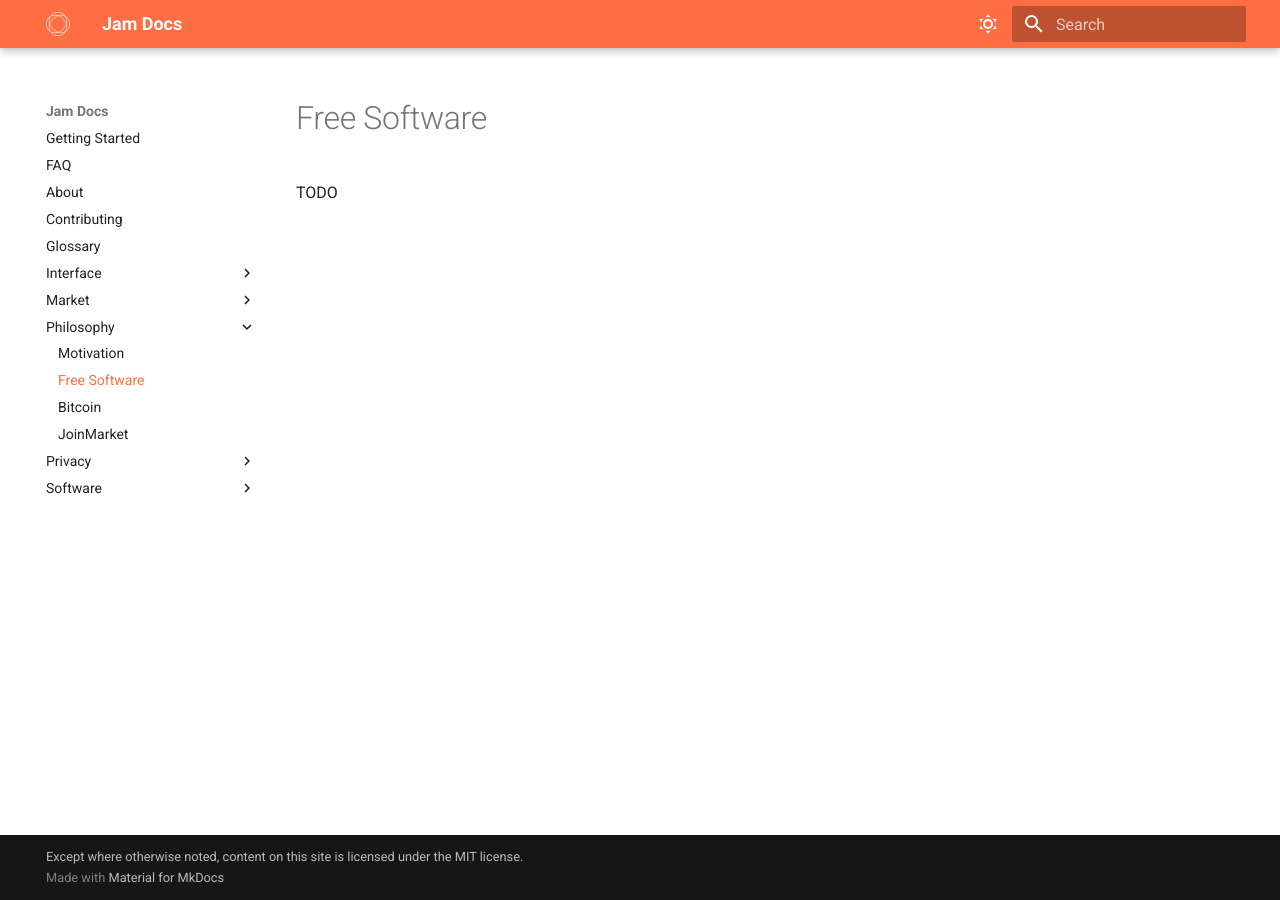
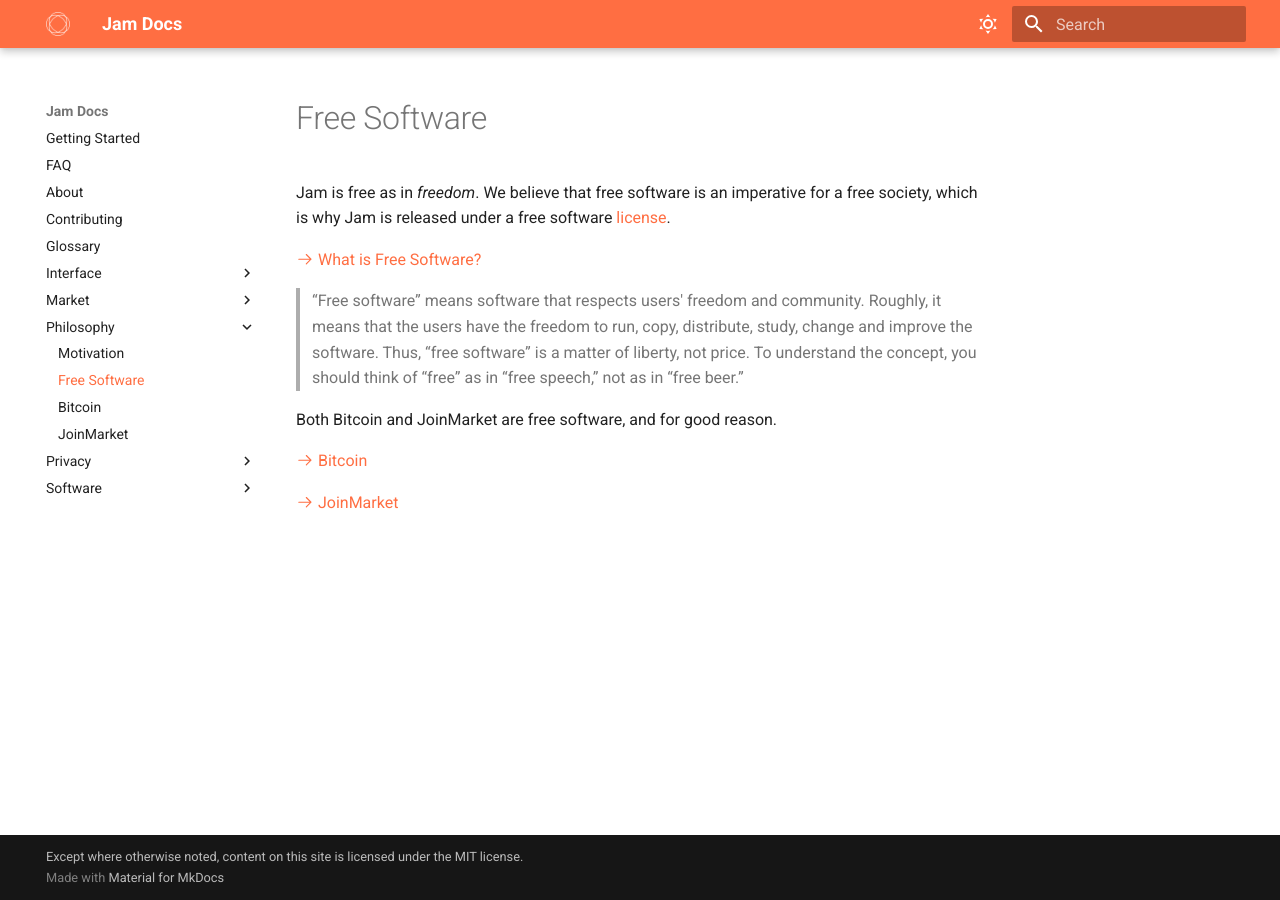
Before and after one commit to joinmarket-webui/jamdocs, an MkDocs documentation site: the page built from docs/philosophy/01-free-software.md, in a window 1280 px wide. Built offline with MkDocs 1.6.1 and Material for MkDocs 9.7.7, drawn with Linux system fonts in a browser that asks for light colours; nearby versions of some CDN libraries.

Commit message:
docs(philosophy): free software

```diff
--- a/docs/philosophy/01-free-software.md
+++ b/docs/philosophy/01-free-software.md
@@ -1,3 +1,23 @@
 # Free Software
 
-TODO
+Jam is free as in *freedom*. We believe that free software is an imperative for
+a free society, which is why Jam is released under a free software [license].
+
+[:octicons-arrow-right-24: What is Free Software?][gnu]
+
+>  “Free software” means software that respects users' freedom and community.
+>  Roughly, it means that the users have the freedom to run, copy, distribute,
+>  study, change and improve the software. Thus, “free software” is a matter of
+>  liberty, not price. To understand the concept, you should think of “free” as
+>  in “free speech,” not as in “free beer.”
+
+Both Bitcoin and JoinMarket are free software, and for good reason.
+
+[:octicons-arrow-right-24: Bitcoin][bitcoin]
+
+[:octicons-arrow-right-24: JoinMarket][joinmarket]
+
+[gnu]: https://www.gnu.org/philosophy/free-sw.html
+[license]: /software/license
+[bitcoin]: /philosophy/02-bitcoin
+[joinmarket]: /philosophy/03-joinmarket
```
